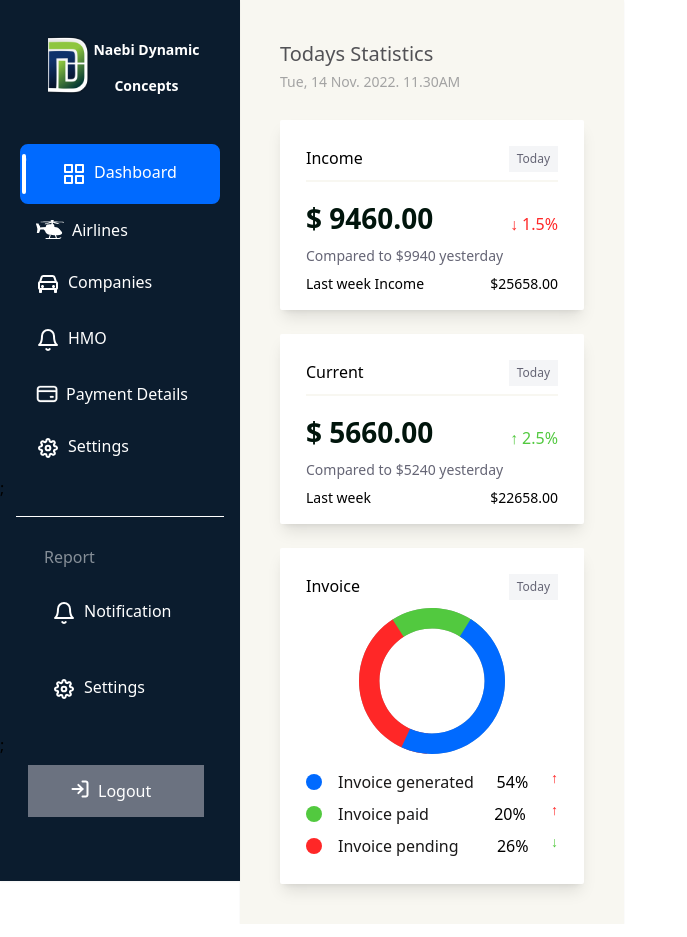
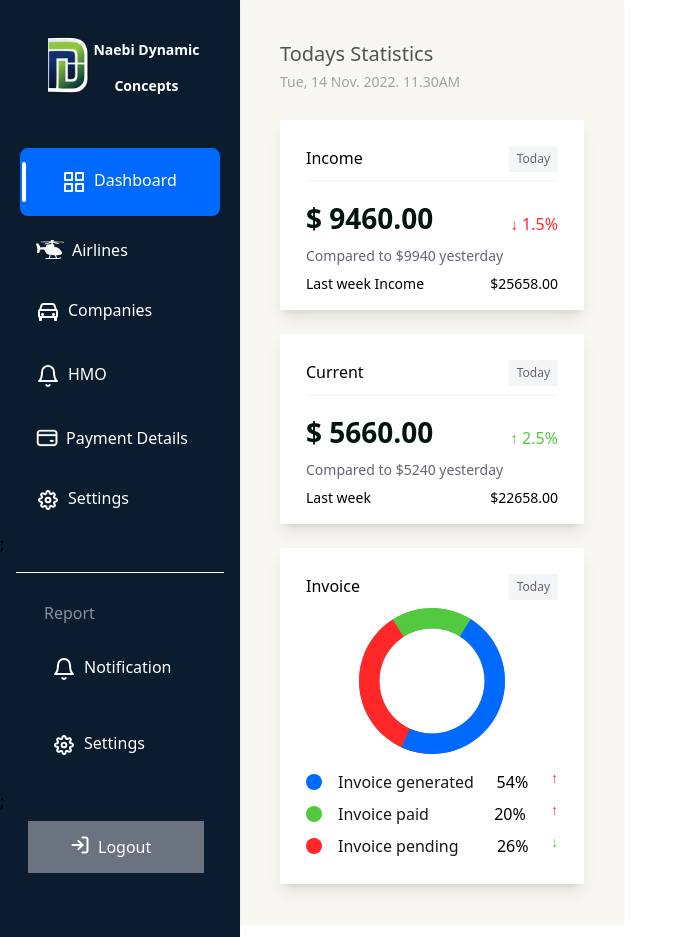
Before and after one commit to Alphadude/Neabi-dynamics-super-admin, a React (Create React App) app: page /dashboard in a window 1280 px wide. Shown: the whole page, without its empty margins (0-687 px from the left). Built offline with nearby package versions, Linux system fonts and the light colour scheme.

Commit message:
Layout Fix

```diff
--- a/src/index.css
+++ b/src/index.css
@@ -4,7 +4,7 @@
 
 @layer components {
   .menu-item{
-    @apply md:mx-5 text-center cursor-pointer flex items-center transform transition duration-100 hover:border-2 hover:border-[#006AFF] hover:rounded-lg hover:bg-[#006AFF]
+    @apply md:mx-5 md:my-1 text-center cursor-pointer flex items-center transform transition duration-100 hover:border-2 hover:border-[#006AFF] hover:rounded-lg hover:bg-[#006AFF]
   }
   .sideBar .active {
     @apply border-2 border-[#006AFF] rounded-lg bg-[#006AFF]
```
